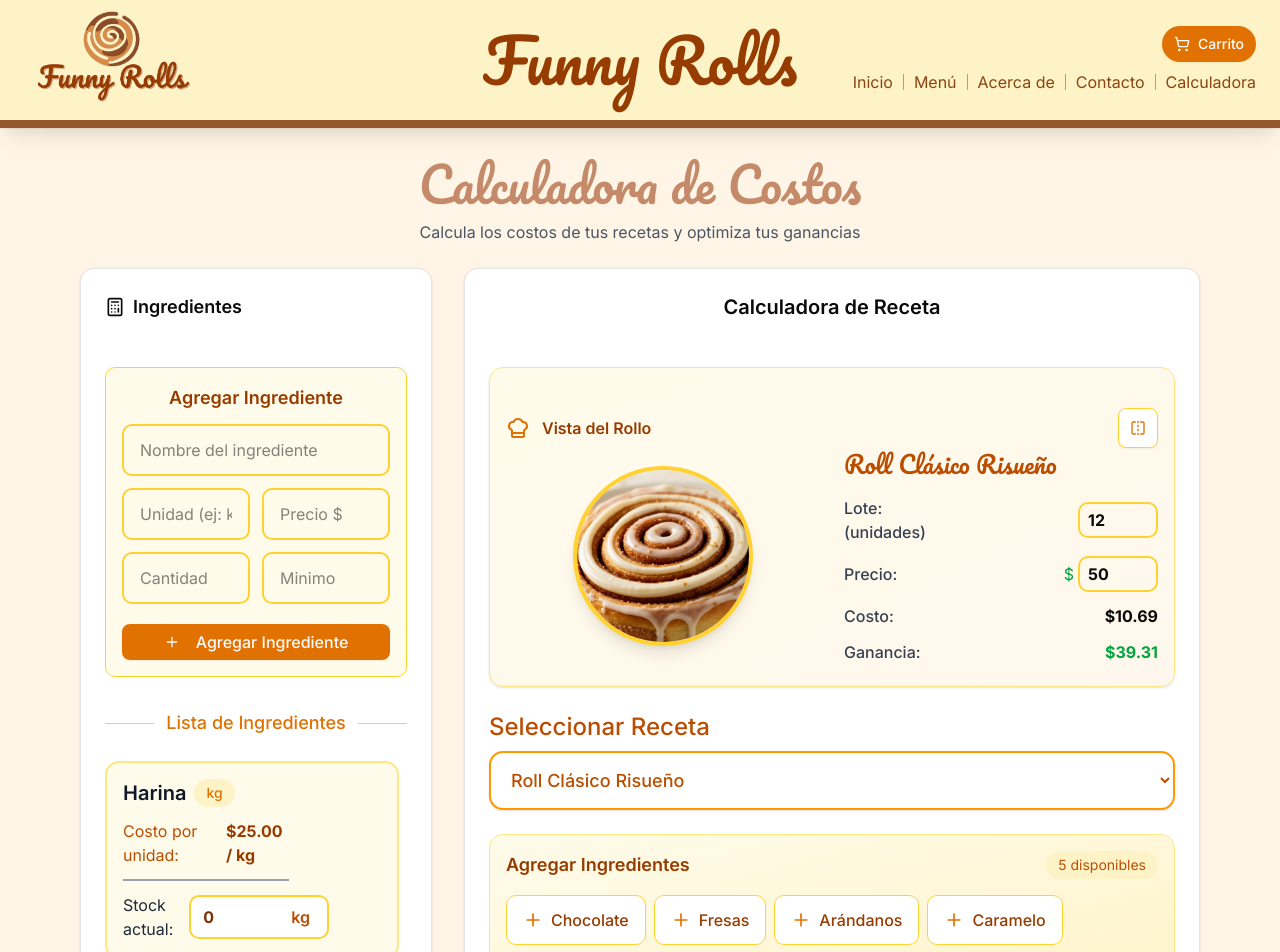
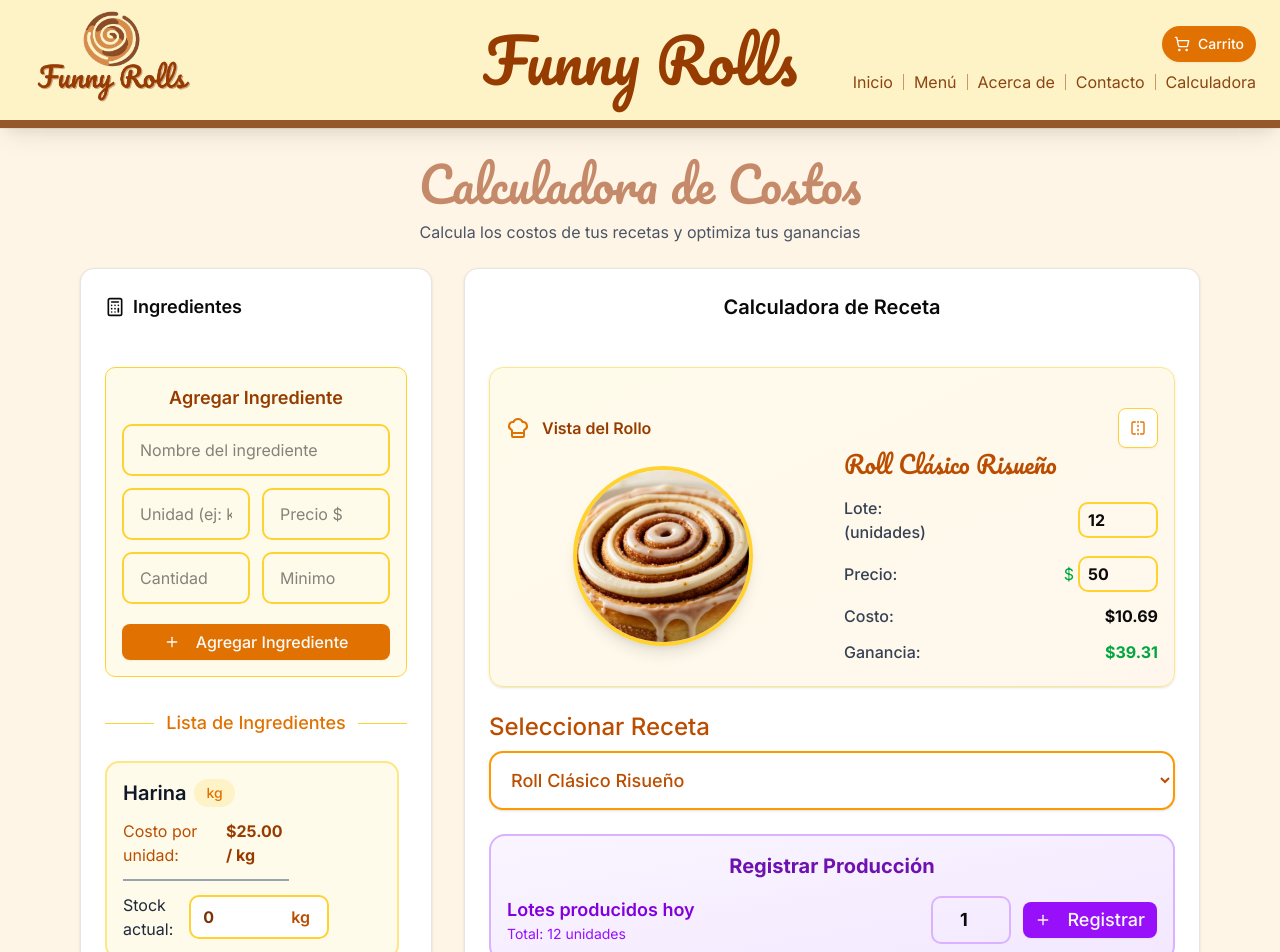
Before and after one commit to abimael92/Funny-Rolls, a Next.js app: page /recipe-calculator in a window 1280 px wide. Shown: the top 952 px of the page. Built offline with nearby package versions, Linux system fonts and the light colour scheme.

Commit message:
chore: cleanup recipe calculator panel structure

```diff
--- a/components/RecipeCalculator/RecipeCalculatorPanel.tsx
+++ b/components/RecipeCalculator/RecipeCalculatorPanel.tsx
@@ -23,6 +23,7 @@ interface RecipeCalculatorPanelProps {
     recipes: Recipe[]
     setRecipes: (recipes: Recipe[]) => void
     ingredients: Ingredient[]
+    recordProduction: (recipeId: string, batchCount: number) => void // ✅ ADDED THIS PROP
 }
 
 export function RecipeCalculatorPanel({
@@ -30,13 +31,15 @@ export function RecipeCalculatorPanel({
     setSelectedRecipe,
     recipes,
     setRecipes,
-    ingredients
+    ingredients,
+    recordProduction // ✅ ADDED THIS PROP
 }: RecipeCalculatorPanelProps) {
     const [newStep, setNewStep] = useState('')
     const [isEditingSteps, setIsEditingSteps] = useState(false)
     const [isCardFlipped, setIsCardFlipped] = useState(false)
     const [isMobileDropdownOpen, setIsMobileDropdownOpen] = useState(false)
     const dropdownRef = useRef<HTMLDivElement>(null)
+    const [productionBatchCount, setProductionBatchCount] = useState(1)
 
     // Close dropdown when clicking outside
     useEffect(() => {
@@ -163,6 +166,15 @@ export function RecipeCalculatorPanel({
             })
 
         event.target.value = ''
+    }
+
+    const handleRecordProduction = () => {
+        if (productionBatchCount > 0) {
+            recordProduction(selectedRecipe.id, productionBatchCount) // ✅ NOW THIS WILL WORK
+            setProductionBatchCount(1)
+            // Show success message or notification
+            alert(`Producción registrada: ${productionBatchCount} lote(s) de ${selectedRecipe.name}`)
+        }
     }
 
     // Calculate costs using utils functions
@@ -360,6 +372,33 @@ export function RecipeCalculatorPanel({
                         </div>
                     </div>
 
+                    {/* Mobile Production Registration */}
+                    <div className="bg-gradient-to-br from-purple-50 to-purple-100 border-2 border-purple-300 rounded-2xl p-4">
+                        <h3 className="text-xl font-bold text-purple-800 mb-4 text-center">Registrar Producción</h3>
+                        <div className="space-y-3">
+                            <div className="flex items-center justify-between">
+                                <span className="text-lg font-semibold text-purple-700">Lotes producidos</span>
+                                <input
+                                    type="number"
+                                    value={productionBatchCount}
+                                    onChange={(e) => setProductionBatchCount(Number(e.target.value) || 1)}
+                                    className="w-20 px-3 py-2 border-2 border-purple-300 rounded-lg text-lg font-bold text-center"
+                                    min="1"
+                                />
+                            </div>
+                            <Button
+                                onClick={handleRecordProduction}
+                                className="w-full bg-purple-600 hover:bg-purple-700 text-lg py-3"
+                            >
+                                <Plus className="h-5 w-5 mr-2" />
+                                Registrar Producción
+                            </Button>
+                            <div className="text-center text-sm text-purple-600">
+                                Total: {productionBatchCount * selectedRecipe.batchSize} unidades
+                            </div>
+                        </div>
+                    </div>
+
                     <div className="bg-gradient-to-br from-amber-50 to-amber-100 border border-amber-200 rounded-xl p-4">
                         <div className="flex items-center justify-between mb-4">
                             <h3 className="font-semibold text-amber-800 text-lg flex items-center gap-2">
@@ -507,40 +546,32 @@ export function RecipeCalculatorPanel({
                         </div>
                     </div>
 
-                    {/* Mobile Add Ingredients Section */}
-                    <div className="lg:hidden bg-gradient-to-br from-amber-50 to-amber-100 border border-amber-200 rounded-xl p-4">
-                        <div className="flex items-center justify-between mb-4">
-                            <h3 className="font-semibold text-amber-800 text-sm flex items-center gap-2">
-                                Agregar Ingredientes
-                            </h3>
-                            <div className="text-xs text-amber-700 bg-amber-100 px-2 py-1 rounded-full">
-                                {ingredients.filter(ing => !selectedRecipe.ingredients.find(ri => ri.ingredientId === ing.id)).length} disponibles
+                    {/* Desktop Production Registration */}
+                    <div className="bg-gradient-to-br from-purple-50 to-purple-100 border-2 border-purple-300 rounded-2xl p-4">
+                        <h3 className="text-xl font-bold text-purple-800 mb-4 text-center">Registrar Producción</h3>
+                        <div className="flex items-center justify-between">
+                            <div className="flex-1">
+                                <div className="text-lg font-semibold text-purple-700">Lotes producidos hoy</div>
+                                <div className="text-sm text-purple-600">
+                                    Total: {productionBatchCount * selectedRecipe.batchSize} unidades
+                                </div>
                             </div>
-                        </div>
-
-                        <div className="flex flex-wrap gap-2">
-                            {ingredients
-                                .filter(ing => !selectedRecipe.ingredients.find(ri => ri.ingredientId === ing.id))
-                                .map(ingredient => (
-                                    <button
-                                        key={ingredient.id}
-                                        onClick={() => addIngredientToRecipe(ingredient.id)}
-                                        className="group relative overflow-hidden bg-white hover:bg-green-50 border border-amber-300 hover:border-amber-400 rounded-lg px-3 py-2 transition-all duration-200 hover:scale-105 hover:shadow-md active:scale-95"
-                                    >
-                                        <div className="flex items-center gap-2">
-                                            <Plus className="h-4 w-4 text-amber-600 group-hover:text-amber-700 transition-colors" />
-                                            <span className="text-sm font-medium text-amber-800 group-hover:text-amber-900">
-                                                {ingredient.name}
-                                            </span>
-                                        </div>
-                                    </button>
-                                ))}
-
-                            {ingredients.filter(ing => !selectedRecipe.ingredients.find(ri => ri.ingredientId === ing.id)).length === 0 && (
-                                <div className="w-full text-center py-2">
-                                    <div className="text-green-600 text-sm">Todos los ingredientes agregados</div>
-                                </div>
-                            )}
+                            <div className="flex items-center gap-3">
+                                <input
+                                    type="number"
+                                    value={productionBatchCount}
+                                    onChange={(e) => setProductionBatchCount(Number(e.target.value) || 1)}
+                                    className="w-20 px-3 py-2 border-2 border-purple-300 rounded-lg text-lg font-bold text-center"
+                                    min="1"
+                                />
+                                <Button
+                                    onClick={handleRecordProduction}
+                                    className="bg-purple-600 hover:bg-purple-700 text-lg py-2"
+                                >
+                                    <Plus className="h-5 w-5 mr-2" />
+                                    Registrar
+                                </Button>
+                            </div>
                         </div>
                     </div>
 
@@ -581,7 +612,6 @@ export function RecipeCalculatorPanel({
                         </div>
                     </div>
 
-
                     {/* Recipe Ingredients */}
                     <div className="bg-gradient-to-br from-amber-50 to-orange-50 border border-amber-200 rounded-xl p-4">
 
@@ -593,9 +623,6 @@ export function RecipeCalculatorPanel({
                                 </span>
                             </h3>
                         </div>
-
-
-
 
                         <div className="space-y-3 max-h-80 overflow-y-auto pr-2">
                             {selectedRecipe.ingredients.map((recipeIngredient) => {
@@ -696,7 +723,6 @@ export function RecipeCalculatorPanel({
                                 <div className="text-sm text-gray-600">Costo Total</div>
                                 <div className="text-lg font-bold text-purple-700">${totalRecipeCost.toFixed(2)}</div>
                             </div>
-
                         </div>
                     </div>
 
@@ -778,19 +804,13 @@ export function RecipeCalculatorPanel({
                                             ).toFixed(2).replace(/\B(?=(\d{3})+(?!\d))/g, ',')}
                                         </span>
                                     </div>
-
                                 </div>
                             </div>
-
                         </CardContent>
                     </Card>
 
                     {/* Action Buttons */}
                     <div className="flex flex-col sm:flex-row gap-3">
-                        {/* <Button className="bg-amber-600 hover:bg-amber-700 flex-1 text-sm py-2">
-                            <Save className="h-4 w-4 mr-2" />
-                            Guardar Receta
-                        </Button> */}
                         <Button onClick={handleExportData} variant="outline" className="bg-amber-500 hover:bg-amber-600 text-white flex-1 text-lg py-2 shadow-sm  transition-colors">
                             <Download className="h-4 w-4 mr-2" />
                             Exportar
@@ -809,12 +829,8 @@ export function RecipeCalculatorPanel({
                     </div>
                 </div>
 
-                {/* MOBILE ACTION BUTTONS - Add this section for mobile */}
+                {/* MOBILE ACTION BUTTONS */}
                 <div className="lg:hidden flex flex-col gap-3 pt-4">
-                    {/* <Button onClick={handlePrint} className="bg-amber-600 hover:bg-amber-700 flex-1 text-lg py-2">
-                        <Save className="h-[1.2em] w-[1.2em] mr-2" />
-                        Guardar Receta
-                    </Button> */}
                     <div className="flex gap-3">
                         <Button onClick={handleExportData} variant="outline" className="bg-amber-500 hover:bg-amber-600 text-white flex-1 text-lg py-2 shadow-sm  transition-colors">
                             <Download className="h-4 w-4 mr-2" />
```
